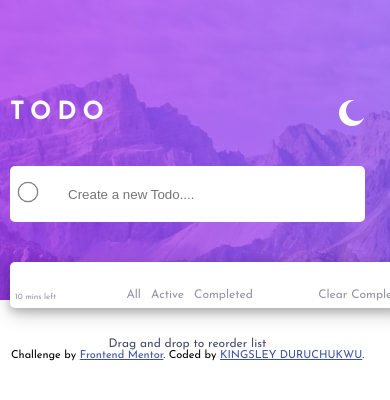
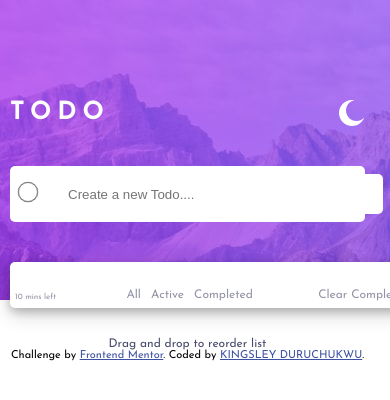
Before and after one commit to DURUCODES/todoList, a plain HTML site: page index.html in a window 390 px wide. Shown: the top 400 px of the page. Drawn offline with Linux system fonts and the light colour scheme; a web font is replaced by a local one.

Commit message:
Update style.css

```diff
--- a/style.css
+++ b/style.css
@@ -298,14 +298,13 @@ outline: none;
  margin-top: 40px;
 }
     .inputelement{
-    width: 350px;
+    width: 375px;
     height: 40px;
     border-radius: 5px;
     border: none;
     position: relative;
     border: none;
     outline: none;
-    max-width: calc(100% - 50px); /* Adjust the width as needed */
     overflow: hidden;
     text-overflow: ellipsis;
     white-space: nowrap;
```
